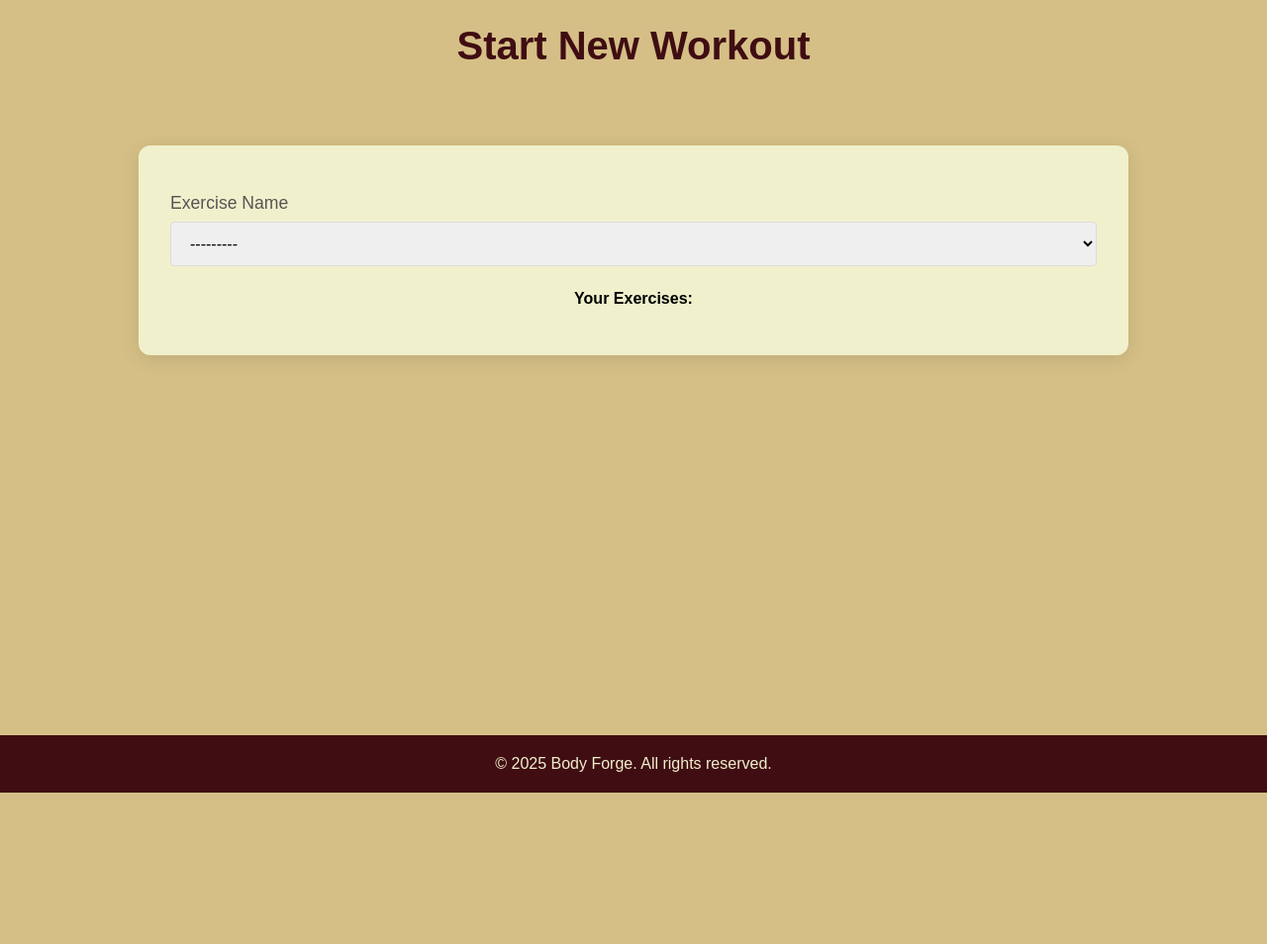
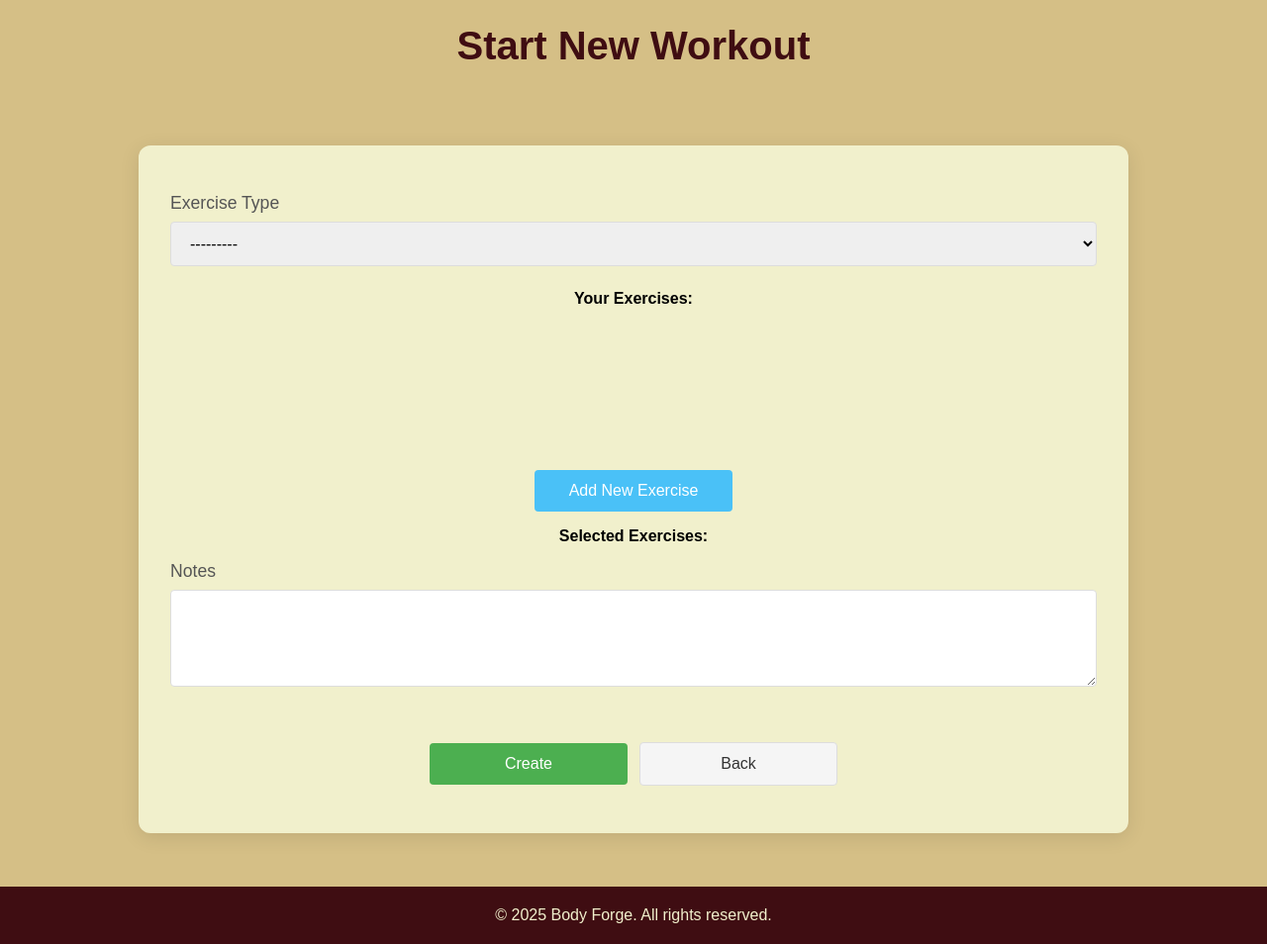
Before and after one commit to zlatin-r/body_forge, a Django app: page /workouts/create/ in a window 1280 px wide. Shown: the part 94-1048 px from the top of the page at 99% size. Before the commit the page ends 895 px from the top, so only its background shows below. Run offline with Django 5.2, Linux system fonts and the light colour scheme; the visitor is signed in with stand-in values (Sample User, id 1); data that the repository does not hold is empty.

Commit message:
changes added

```diff
--- a/static/css/workouts/workout-create-page.css
+++ b/static/css/workouts/workout-create-page.css
@@ -43,6 +43,14 @@
     flex-direction: column;
     align-items: center;
     gap: 1rem;
+}
+
+.available-exercises-container {
+    width: 100%;
+    padding: 1rem;
+    margin: 1rem 0;
+    border-radius: 5px;
+    min-height: 100px;
 }
 
 /*.label-input {*/
@@ -115,14 +123,109 @@
     outline-offset: 2px;
 }
 
-/*.available-exercises-container {*/
-/*    background-color: #fff;*/
-/*    width: 100%;*/
-/*    padding: 1rem;*/
-/*    margin: 1rem 0;*/
-/*    border-radius: 5px;*/
-/*    min-height: 100px;*/
-/*}*/
+.new-exercise-btn {
+    color: #fff;
+    background-color: #4ac1f7;
+    padding: 0.75rem 1.5rem;
+    border-radius: 4px;
+    font-size: 1rem;
+    font-weight: 500;
+    cursor: pointer;
+    text-align: center;
+    text-decoration: none;
+    transition: background-color 0.3s ease, transform 0.2s ease, box-shadow 0.2s ease;
+    width: 100%;
+    max-width: 200px;
+}
+
+.new-exercise-btn:hover {
+    background-color: #2980b9;
+    transform: translateY(-2px);
+    box-shadow: 0 4px 8px rgba(0, 0, 0, 0.15);
+}
+
+.new-exercise-btn:active {
+    transform: translateY(0);
+    box-shadow: none;
+}
+
+.new-exercise-btn:focus {
+    outline: 2px solid #2980b9;
+    outline-offset: 2px;
+}
+
+.btn-box {
+    display: flex;
+    gap: 0.75rem;
+    padding: 1rem 0;
+    width: 100%;
+    justify-content: center;
+}
+
+.workout-save-btn {
+    display: flex;
+    justify-content: center;
+    background: #4CAF50;
+    color: white;
+    padding: 12px 24px;
+    margin-top: 1rem;
+    border-radius: 4px;
+    font-size: 16px;
+    font-weight: 500;
+    cursor: pointer;
+    transition: all 0.3s ease;
+    border: none;
+    width: 100%;
+    max-width: 200px;
+    align-self: center;
+}
+
+.workout-save-btn:hover {
+    background-color: #45a049;
+    box-shadow: 0 4px 8px rgba(0, 0, 0, 0.1);
+    transform: translateY(-2px);
+}
+
+.workout-save-btn:active {
+    background-color: #ddd;
+    transform: translateY(1px);
+}
+
+.workout-save-btn:focus {
+    outline: 2px solid #45a049;
+    outline-offset: 2px;
+}
+
+.workout-create-back-btn {
+    display: flex;
+    justify-content: center;
+    background: #f5f5f5;
+    color: #333;
+    border: 1px solid #ddd;
+    padding: 12px 24px;
+    margin-top: 1rem;
+    border-radius: 4px;
+    font-size: 16px;
+    font-weight: 500;
+    cursor: pointer;
+    transition: all 0.3s ease;
+    width: 100%;
+    max-width: 200px;
+    align-self: center;
+}
+
+.workout-create-back-btn:hover {
+    background-color: #e9e9e9;
+    box-shadow: 0 4px 8px rgba(0, 0, 0, 0.1);
+    transform: translateY(-2px);
+}
+
+.workout-create-back-btn:active {
+    background-color: #ddd;
+    transform: translateY(1px);
+}
+
+
 
 /*.selected-exercises-container {*/
 /*    background-color: #fff;*/
@@ -162,107 +265,11 @@
 /*    outline-offset: 2px;*/
 /*}*/
 
-/*.btn-box {*/
-/*    display: flex;*/
-/*    gap: 0.75rem;*/
-/*    padding: 1rem 0;*/
-/*    width: 100%;*/
-/*    justify-content: center;*/
-/*}*/
 
-/*.new-exercise-btn {*/
-/*    color: #fff;*/
-/*    background-color: #4ac1f7;*/
-/*    padding: 0.75rem 1.5rem;*/
-/*    border-radius: 4px;*/
-/*    font-size: 1rem;*/
-/*    font-weight: 500;*/
-/*    cursor: pointer;*/
-/*    text-align: center;*/
-/*    text-decoration: none;*/
-/*    transition: background-color 0.3s ease, transform 0.2s ease, box-shadow 0.2s ease;*/
-/*    width: 100%;*/
-/*    max-width: 200px;*/
-/*}*/
 
-/*.new-exercise-btn:hover {*/
-/*    background-color: #2980b9;*/
-/*    transform: translateY(-2px);*/
-/*    box-shadow: 0 4px 8px rgba(0, 0, 0, 0.15);*/
-/*}*/
 
-/*.new-exercise-btn:active {*/
-/*    transform: translateY(0);*/
-/*    box-shadow: none;*/
-/*}*/
 
-/*.new-exercise-btn:focus {*/
-/*    outline: 2px solid #2980b9;*/
-/*    outline-offset: 2px;*/
-/*}*/
 
-/*.workout-save-btn {*/
-/*    display: flex;*/
-/*    justify-content: center;*/
-/*    background: #4CAF50;*/
-/*    color: white;*/
-/*    padding: 12px 24px;*/
-/*    margin-top: 1rem;*/
-/*    border-radius: 4px;*/
-/*    font-size: 16px;*/
-/*    font-weight: 500;*/
-/*    cursor: pointer;*/
-/*    transition: all 0.3s ease;*/
-/*    border: none;*/
-/*    width: 100%;*/
-/*    max-width: 200px;*/
-/*    align-self: center;*/
-/*}*/
-
-/*.workout-save-btn:hover {*/
-/*    background-color: #45a049;*/
-/*    box-shadow: 0 4px 8px rgba(0, 0, 0, 0.1);*/
-/*    transform: translateY(-2px);*/
-/*}*/
-
-/*.workout-save-btn:active {*/
-/*    background-color: #ddd;*/
-/*    transform: translateY(1px);*/
-/*}*/
-
-/*.workout-save-btn:focus {*/
-/*    outline: 2px solid #45a049;*/
-/*    outline-offset: 2px;*/
-/*}*/
-
-/*.workout-create-back-btn {*/
-/*    display: flex;*/
-/*    justify-content: center;*/
-/*    background: #f5f5f5;*/
-/*    color: #333;*/
-/*    border: 1px solid #ddd;*/
-/*    padding: 12px 24px;*/
-/*    margin-top: 1rem;*/
-/*    border-radius: 4px;*/
-/*    font-size: 16px;*/
-/*    font-weight: 500;*/
-/*    cursor: pointer;*/
-/*    transition: all 0.3s ease;*/
-/*    width: 100%;*/
-/*    max-width: 200px;*/
-/*    align-self: center;*/
-/*}*/
-
-/*.workout-create-back-btn:hover {*/
-/*    background-color: #e9e9e9;*/
-/*    box-shadow: 0 4px 8px rgba(0, 0, 0, 0.1);*/
-/*    transform: translateY(-2px);*/
-/*}*/
-
-/*.workout-create-back-btn:active {*/
-/*    background-color: #ddd;*/
-/*    transform: translateY(1px);*/
-/*}*/
 
 /*@media (max-width: 768px) {*/
 /*    .workout-create-container {*/
--- a/templates/workouts/workout-create-page.html
+++ b/templates/workouts/workout-create-page.html
@@ -17,7 +17,7 @@
                 <p class="error">{{ form.non_field_errors }}</p>
 
                 <div class="label-input">
-                    <label for="{{ form.workout_type.id_for_label }}">Exercise Name</label>
+                    <label for="{{ form.workout_type.id_for_label }}">Exercise Type</label>
                     {{ form.workout_type }}
                     <p class="error">{{ form.workout_type.errors }}</p>
                 </div>
@@ -35,24 +35,46 @@
                                 <th scope="col">Exercise Type</th>
                             </tr>
                             </thead>
+
                             <tbody>
                             {% for exercise in all_exercises %}
                                 <tr class="exercise-item" data-exercise-id="{{ exercise.id }}" role="row">
                                     <td>{{ exercise.name }}</td>
                                     <td>{{ exercise.primary_muscle_group }}</td>
-                                    {% if exercise.secondary_muscle_groups.exists %}
-                                        <td>{{ exercise.secondary_muscle_groups }}</td>
-                                    {% else %}
-                                        <td>None</td>
-                                    {% endif %}
+                                    <td>
+                                        {% if exercise.secondary_muscle_groups.all %}
+                                            {% for group in exercise.secondary_muscle_groups.all %}
+                                                {{ group.name }}{% if not forloop.last %}, {% endif %}
+                                            {% empty %}
+                                                None
+                                            {% endfor %}
+                                        {% else %}
+                                            None
+                                        {% endif %}
+                                    </td>
                                     <td>{{ exercise.exercise_type }}</td>
                                 </tr>
                             {% endfor %}
                             </tbody>
+
                         </table>
                     {% endif %}
                 </div>
 
+                <a href="{% url 'create-exercise' %}" class="new-exercise-btn">Add New Exercise</a>
+
+                <h4>Selected Exercises:</h4>
+
+                <div class="label-input">
+                    <label for="{{ form.notes.id_for_label }}">Notes</label>
+                    {{ form.notes }}
+                    <p class="error">{{ form.notes.errors }}</p>
+                </div>
+
+                <div class="btn-box">
+                    <button class="workout-save-btn" type="submit">Create</button>
+                    <a href="javascript:history.back()" class="workout-create-back-btn">Back</a>
+                </div>
 
             </form>
         </div>
@@ -111,10 +133,6 @@
     {#                    <ul class="selected-exercises" id="selected-exercises"></ul>#}
     {#                </div>#}
     {##}
-    {#                <div class="btn-box">#}
-    {#                    <button class="workout-save-btn" type="submit">Create</button>#}
-    {#                    <a href="javascript:history.back()" class="workout-create-back-btn">Back</a>#}
-    {#                </div>#}
     {#            </form>#}
     {#        </div>#}
     {#    </div>#}
```
Also changed, not shown: body_forge/exercises/migrations/0005_alter_exercise_primary_muscle_group_and_more.py (added).
